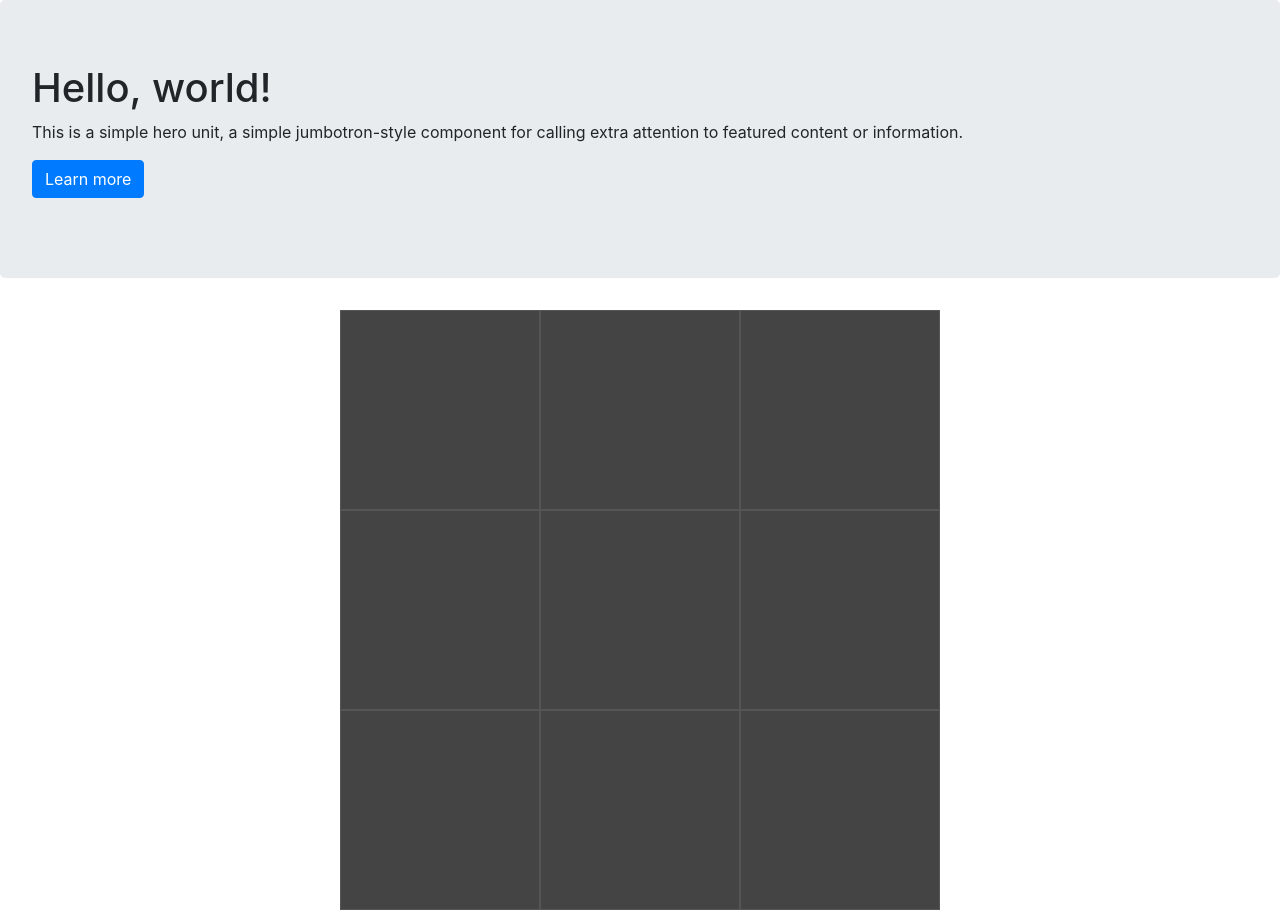
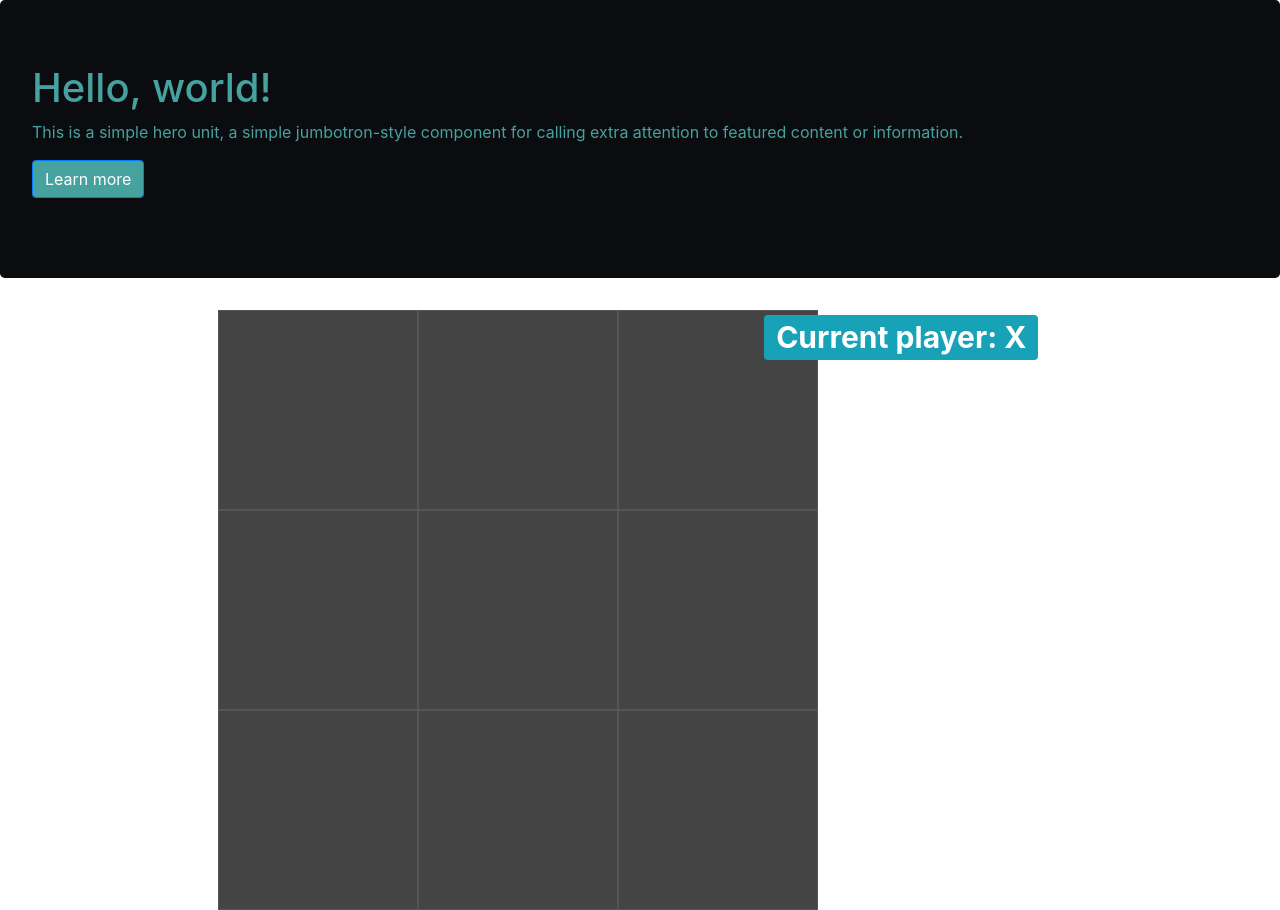
Before and after one commit to mbravo10/mbravo10.github.io, a React (Create React App) app: page / in a window 1280 px wide. Built offline with nearby package versions, Linux system fonts and the light colour scheme.

Commit message:
Added game status

```diff
--- a/src/components/Gameboard.js
+++ b/src/components/Gameboard.js
@@ -2,6 +2,7 @@ import "./styles/gameboard.css";
 import { Container, Jumbotron, Button, Row, Col } from "react-bootstrap";
 import React from "react";
 import Square from "./Square";
+import Gamestatus from "./Gamestatus";
 
 export default class Gameboard extends React.Component {
   constructor(props) {
@@ -31,23 +32,26 @@ export default class Gameboard extends React.Component {
   render() {
     return (
       <Container fluid="true">
-        <Jumbotron>
+        <Jumbotron style={{ backgroundColor: "#0B0C10", color: "#45A29E" }}>
           <h1>Hello, world!</h1>
           <p>
             This is a simple hero unit, a simple jumbotron-style component for
             calling extra attention to featured content or information.
           </p>
           <p>
-            <Button variant="primary">Learn more</Button>
+            <Button style={{ background: "#45A29E" }}>Learn more</Button>
           </p>
         </Jumbotron>
         <Row className="justify-content-md-center">
-          <Col md="auto">
-            <div class="game-board">
+          <Col sm={{ span: 5, offset: 2 }}>
+            <div className="game-board">
               {this.props.gameArray.map((x, index) =>
                 this.renderSquare(x, index)
               )}
             </div>
+          </Col>
+          <Col>
+            <Gamestatus currentP={this.state.isXsTurn} />
           </Col>
         </Row>
       </Container>
--- /dev/null
+++ b/src/components/Gamestatus.js
@@ -0,0 +1,15 @@
+import { Badge, OverlayTrigger, Tooltip } from "react-bootstrap";
+
+export default function Gamestatus(props) {
+  return (
+    <OverlayTrigger overlay={<Tooltip id="tooltip-disabled">Play!</Tooltip>}>
+      <span className="d-inline-block">
+        <h1>
+          <Badge variant="info">
+            {`Current player: ${props.currentP ? "X" : "O"}`}
+          </Badge>
+        </h1>
+      </span>
+    </OverlayTrigger>
+  );
+}
```
